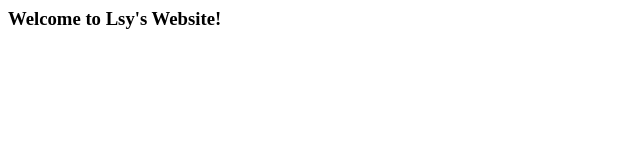
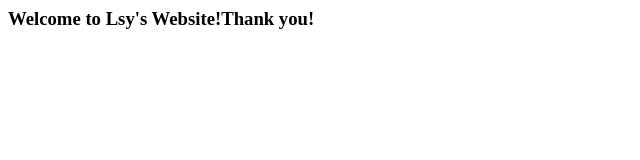
Before and after one commit to yuanziwoxin/MyWebsite, a plain HTML site: page index.html in a window 1280 px wide. Shown: the whole page, without its empty margins (0-640 px from the left). Drawn offline with Linux system fonts and the light colour scheme.

Commit message:
add index.html

```diff
--- a/index.html
+++ b/index.html
@@ -14,7 +14,7 @@
 
   <body>
 
-    <h3>Welcome to Lsy's Website!</h3>
+    <h3>Welcome to Lsy's Website!Thank you!</h3>
 
   </body>
 
```
